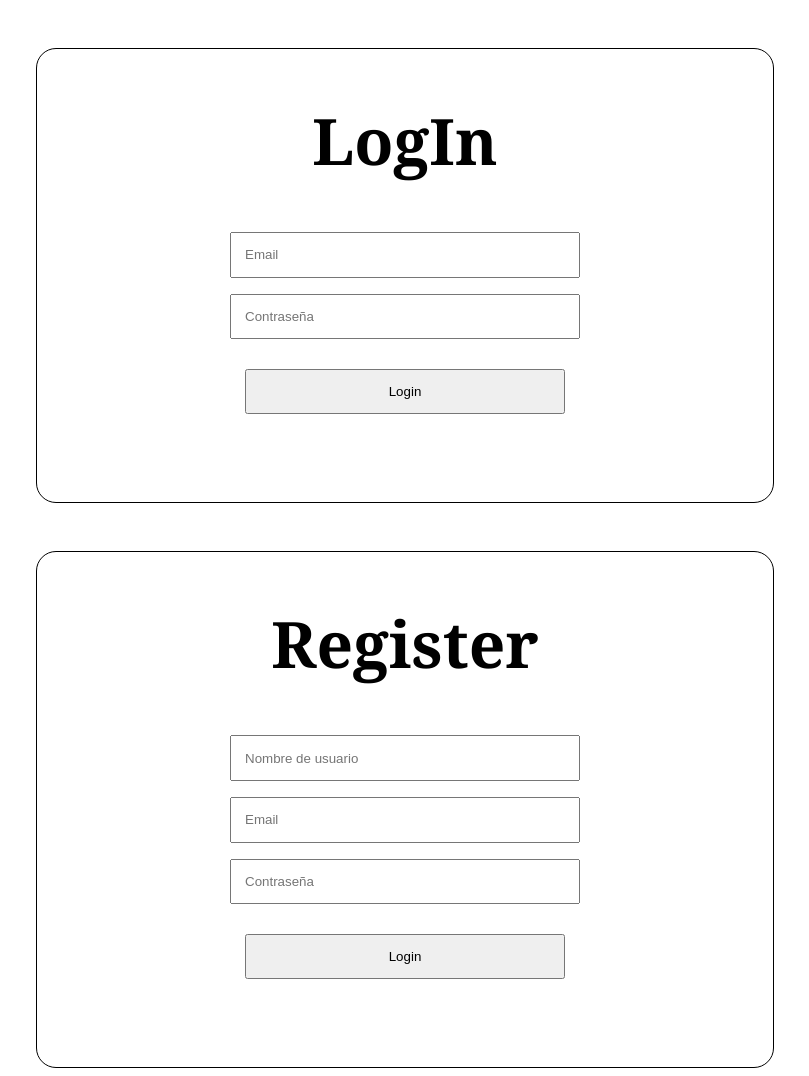
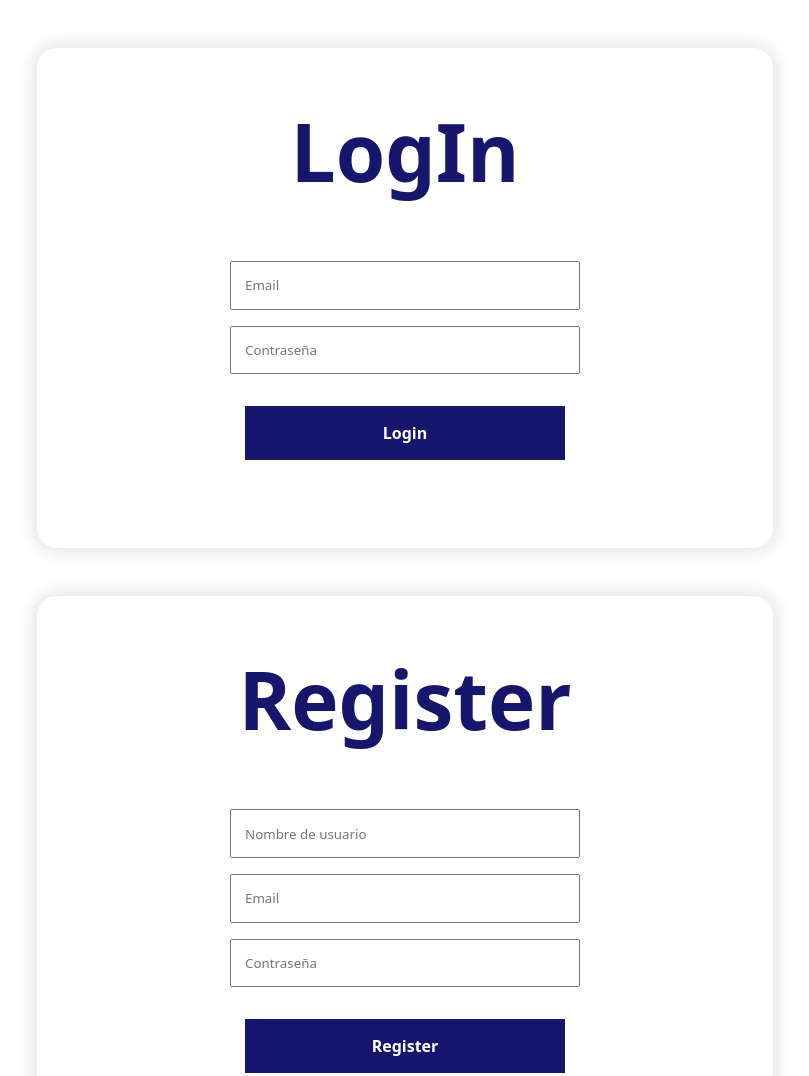
Before and after one commit to JechuCastillo/ecommerce, a website: page public/index.html in a window 1280 px wide. Shown: the top 1076 px of the page, without its empty margins (235-1044 px from the left). Drawn offline with Linux system fonts and the light colour scheme.

Commit message:
Algunos cambios visuales

```diff
--- a/controllers/productoController.js
+++ b/controllers/productoController.js
@@ -40,6 +40,9 @@ async function crearProducto(req, res) {
   }
 }
 
+
+
+
 const validarProducto = [
   body("nombre")
     .trim()
--- a/public/css/login.css
+++ b/public/css/login.css
@@ -1,13 +1,17 @@
 * {
   margin: 0;
   padding: 0;
+  font-family: system-ui, -apple-system, BlinkMacSystemFont, "Segoe UI", Roboto,
+    Oxygen, Ubuntu, Cantarell, "Open Sans", "Helvetica Neue", sans-serif;
 }
-h1 {
-    margin-bottom: .5em;
-      font-size: 4em;
-  font-family: Georgia, "Times New Roman", Times, serif;
+h2 {
+  margin-bottom: 0.5em;
+  font-size: 5em;
+  font-weight: bold;
+  color: rgb(22, 22, 108);
 }
 .conteiner {
+  text-align: center;
   padding: 3em;
   width: 50%;
   display: flex;
@@ -16,32 +20,39 @@ h1 {
   margin: 3em auto;
   gap: 0.5em;
   padding-bottom: 5em;
-  border: 1px solid black;
+  box-shadow: 0px 0px 15px 5px rgb(230, 230, 230);
   border-radius: 20px 20px;
 }
 
-input,button {
+input,
+button {
   padding: 1em;
   width: 50%;
 }
-button{
-    margin-top: 1em;
+button {
+  margin-top: 1em;
+  border-style: none;
+  background-color: rgb(22, 22, 108);
+  color: white;
+  font-weight: bold;
+  font-size: 1em;
+  cursor: pointer;
 }
 
-form{
+form {
   display: flex;
   flex-direction: column;
   align-items: center;
-  gap:1em;
+  gap: 1em;
   width: 100%;
 }
-.mensaje{
+.mensaje {
   display: block;
   overflow-wrap: break-word;
   word-break: break-all;
   max-width: 100%;
   text-align: left;
 }
-.token{
+.token {
   background-color: green;
 }
--- a/public/css/productos.css
+++ b/public/css/productos.css
@@ -7,7 +7,6 @@
 body {
   width: 80%;
   margin: 0 auto;
-  background-color: antiquewhite;
   display: flex;
   flex-direction: column;
   align-items: center;
@@ -28,13 +27,14 @@ table {
   text-align: center;
   background-color: white;
   border-collapse: collapse;
+  box-shadow: 0px 0px 15px 5px rgb(230, 230, 230);
+  margin-bottom: 2em;
 }
 tr {
-    border-bottom: 1px solid black;
-
+  border-bottom: 1px solid black;
 }
-tr:last-child{
-    border-bottom: none;
+tr:last-child {
+  border-bottom: none;
 }
 td,
 th {
@@ -42,18 +42,34 @@ th {
   width: 2em;
   margin: 0;
 }
-th{
-    border-bottom: 1px solid black;
+td {
+  padding: 0;
 }
-footer{margin-top: 2em;}
-tr button{
-  margin: 1em 0;
-  padding: .5em;
+th {
+  border-bottom: 1px solid black;
+}
+footer {
+  margin-top: 2em;
+}
+tr button {
+  margin: .5em 0;
+  padding: 0.5em;
   border-style: none;
   font-weight: bold;
 }
 
-ul{
-    list-style: none;
-    line-height: 2em;
+ul {
+  list-style: none;
+  line-height: 2em;
+  text-align: left;
 }
+
+.producto-carrito{
+  box-shadow: 1px 1px 5px 1px black;
+  width: 15em;
+  padding: .3em;
+  margin: .5em 0;
+}
+section h2{
+  text-align: center;
+}
--- a/public/index.html
+++ b/public/index.html
@@ -9,7 +9,7 @@
   <body>
     <div class="conteiner">
       <form id="form-login">
-        <h1>LogIn</h1>
+        <h2>LogIn</h2>
         <input type="email" id="email" placeholder="Email" required/>
         <input type="password" id="password" placeholder="Contraseña" required/>
         <button type="submit">Login</button>
@@ -18,11 +18,11 @@
     </div>
     <div class="conteiner">
       <form id="form-register">
-        <h1>Register</h1>
+        <h2>Register</h2>
         <input type="text" id="register-nombre" placeholder="Nombre de usuario">
         <input type="email" id="register-email" placeholder="Email" required/>
         <input type="password" id="register-password" placeholder="Contraseña" required/>
-        <button type="submit">Login</button>
+        <button type="submit">Register</button>
       </form>
       <div id="mensaje-register" class="mensaje"></div>
     </div>
--- a/public/js/productos.js
+++ b/public/js/productos.js
@@ -58,6 +58,7 @@ function verCarrito() {
   carritoList.innerHTML = "";
   carrito.forEach((producto) => {
     const li = document.createElement("li");
+    li.classList.add('producto-carrito')
     li.textContent = `${producto.nombre} $${producto.precio}`;
     carritoList.appendChild(li);
   });
--- a/public/js/scripts.js
+++ b/public/js/scripts.js
@@ -12,7 +12,6 @@ form.addEventListener("submit", async (e) => {
     });
 
     const data = await res.json();
-    console.log(data.data.token);
     if (!res.ok) {
       throw new Error(data.error || "Credenciales invalidas");
     }
--- a/routes/usuarioRouter.js
+++ b/routes/usuarioRouter.js
@@ -10,9 +10,9 @@ const {
   validarUsuarioNuevo,
 } = require("../controllers/usuarioController");
 
-router.post("/register", validarUsuarioNuevo, crearUsuario);
+router.post("/register", rolMiddleware, validarUsuarioNuevo, crearUsuario);
 router.get("/", authMiddleware, rolMiddleware, obtenerUsuarios);
-router.put("/:nombreUsuario", actualizarUsuario);
+router.put("/:nombreUsuario", rolMiddleware,actualizarUsuario);
 router.delete("/:nombreUsuario", authMiddleware, rolMiddleware, eliminarUsuario);
 
 module.exports = router;
```
Also changed, not shown: public/productos.html (+1 -1 lines).
